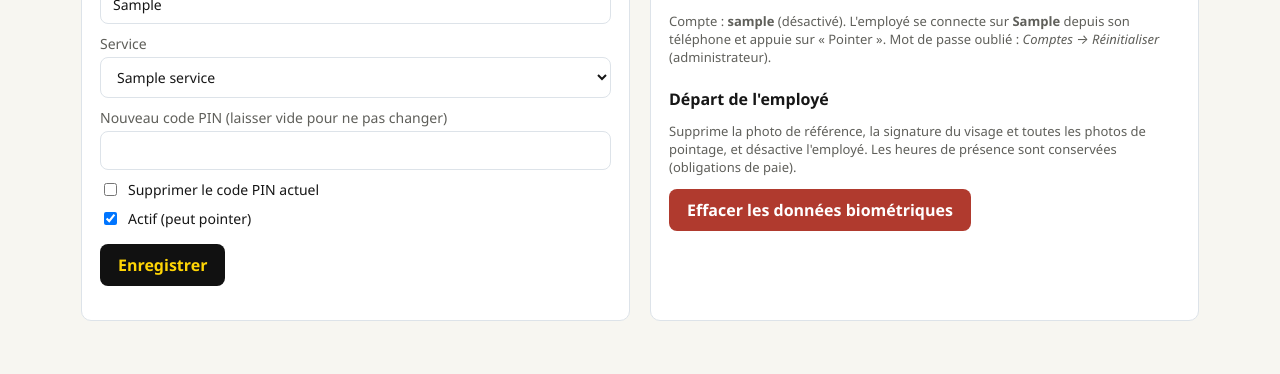
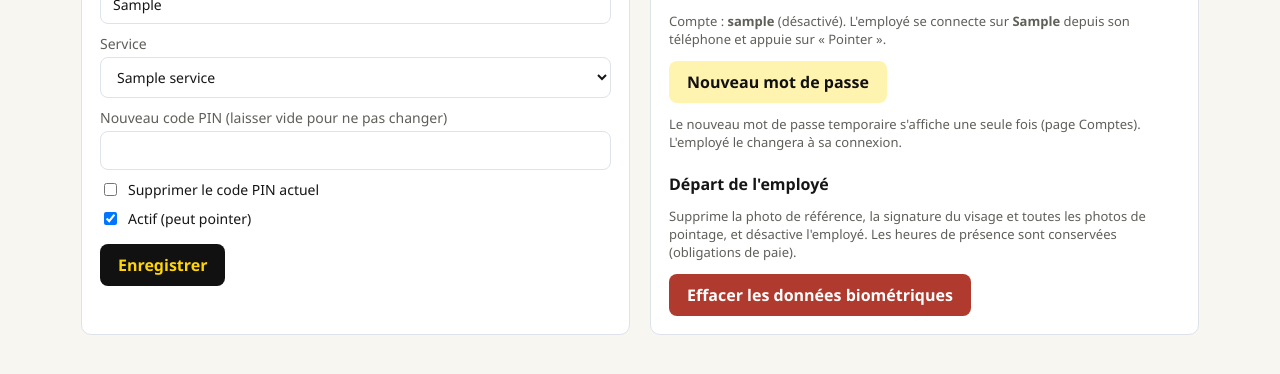
Before and after one commit to medou551/gestion-presence, a Django app: template pointage/templates/pointage/employe_modifier.html in a window 1280 px wide. Shown: the part 308-682 px from the top of the page. Run offline with Django 5.2, Linux system fonts and the light colour scheme; tables that the repository leaves empty hold one stand-in row (values such as "Sample post"); the template is opened without the code that fills it: values that come from a table or form of the project are taken from there, most other values are stand-ins (such as "Sample title", 1, 10 or a date in 2020).

Commit message:
Fiche employé : bouton « Nouveau mot de passe » pour son compte
Co-Authored-By: Claude Opus 5.5 <noreply@anthropic.com>
Claude-Session: https://claude.ai/code/session_01QtkBZEAVdbhyfb2D5H6LeV

```diff
--- a/pointage/templates/pointage/employe_modifier.html
+++ b/pointage/templates/pointage/employe_modifier.html
@@ -37,8 +37,13 @@
     <h3>Pointage avec son téléphone</h3>
     {% if compte %}
       <p class="aide">Compte : <strong>{{ compte.utilisateur.username }}</strong>{% if not compte.utilisateur.is_active %} (désactivé){% endif %}.
-        L'employé se connecte sur <strong>{{ adresse_site }}</strong> depuis son téléphone et appuie sur « Pointer ».
-        Mot de passe oublié : <em>Comptes → Réinitialiser</em> (administrateur).</p>
+        L'employé se connecte sur <strong>{{ adresse_site }}</strong> depuis son téléphone et appuie sur « Pointer ».</p>
+      <form method="post" action="{% url 'modifier_compte' compte.utilisateur.id %}" class="confirmer"
+            data-question="Créer un nouveau mot de passe temporaire pour {{ compte.utilisateur.username }} ? L'ancien ne marchera plus.">{% csrf_token %}
+        <input type="hidden" name="action" value="reinitialiser">
+        <button type="submit" class="bouton secondaire">Nouveau mot de passe</button>
+      </form>
+      <p class="aide">Le nouveau mot de passe temporaire s'affiche une seule fois (page Comptes). L'employé le changera à sa connexion.</p>
     {% else %}
       <p class="aide">Crée un compte « Employé » : il pourra pointer depuis son téléphone (visage vérifié)
         et consulter ses heures. Un mot de passe temporaire s'affichera une seule fois.</p>
```
